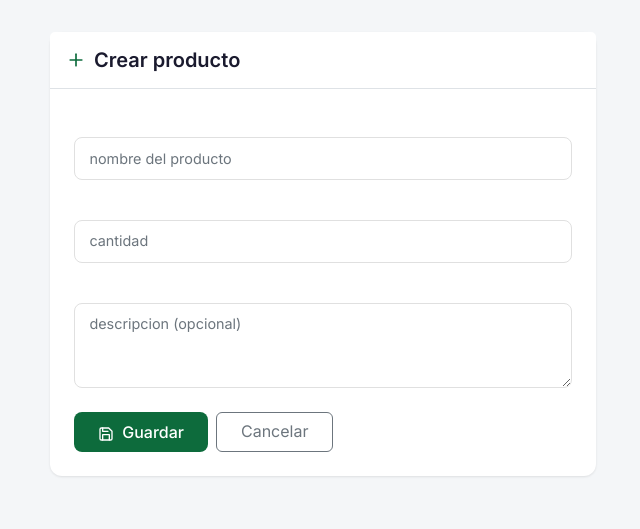
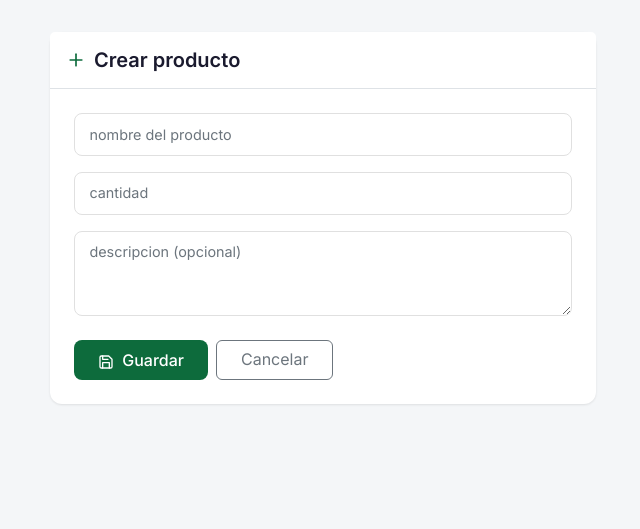
Before and after one commit to Samuelperez29/modulo, a Django app: page /producto/nuevo/ in a window 1280 px wide. Shown: the part 58-587 px from the top of the page, without its empty margins (317-957 px from the left). Run offline with Django 4.2, Linux system fonts and the light colour scheme; the visitor is signed in with stand-in values (Sample User, id 1); some libraries are stand-ins or nearby versions.

Commit message:
elimina etiquetas

```diff
--- a/productos/templates/producto_form.html
+++ b/productos/templates/producto_form.html
@@ -21,7 +21,6 @@
                     {% csrf_token %}
                     {% for field in form %}
                     <div class="mb-3">
-                        <label class="form-label small fw-medium text-muted">{{ field.label }}</label>
                         {{ field }}
                         {% if field.help_text %}
                             <div class="form-text small">{{ field.help_text }}</div>
```
